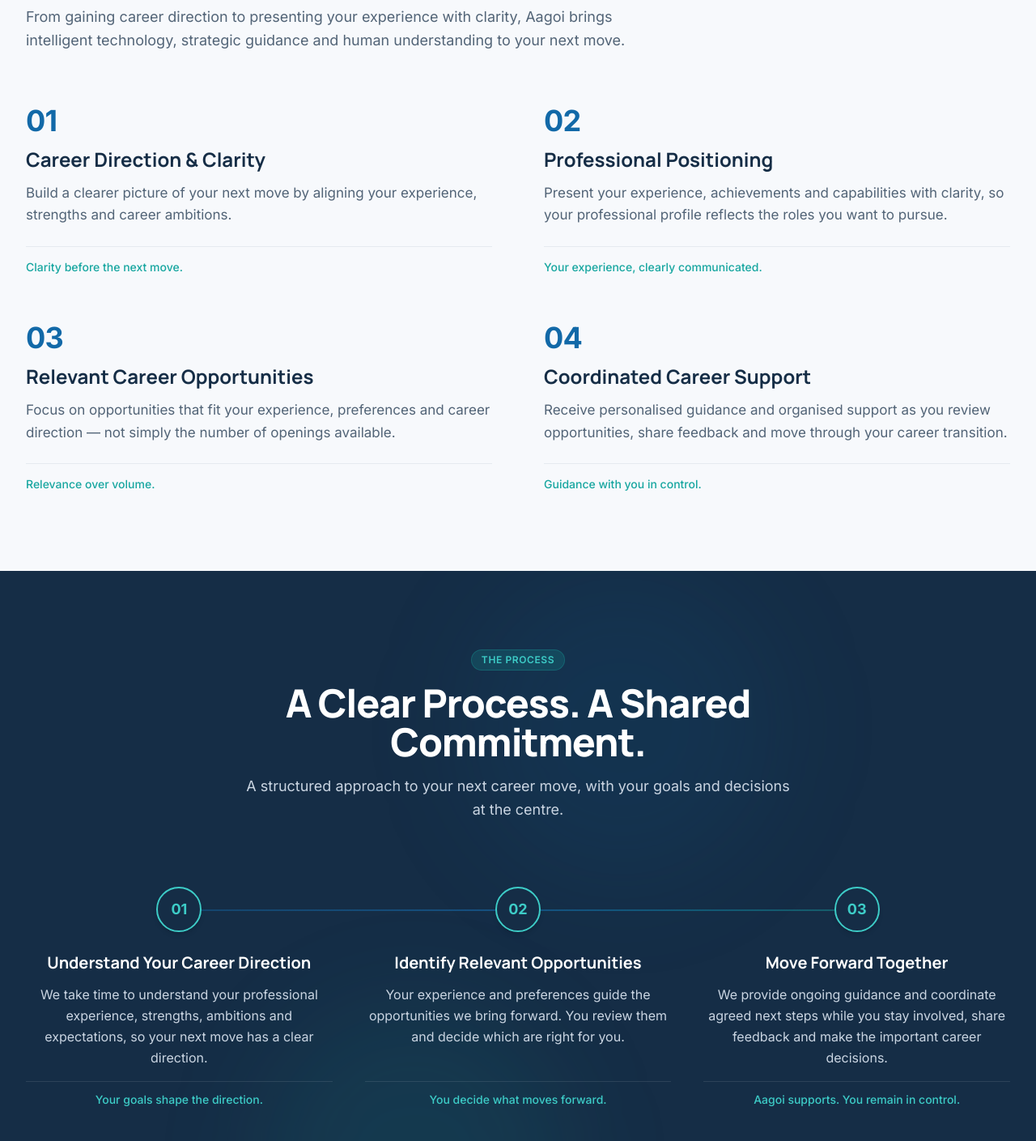
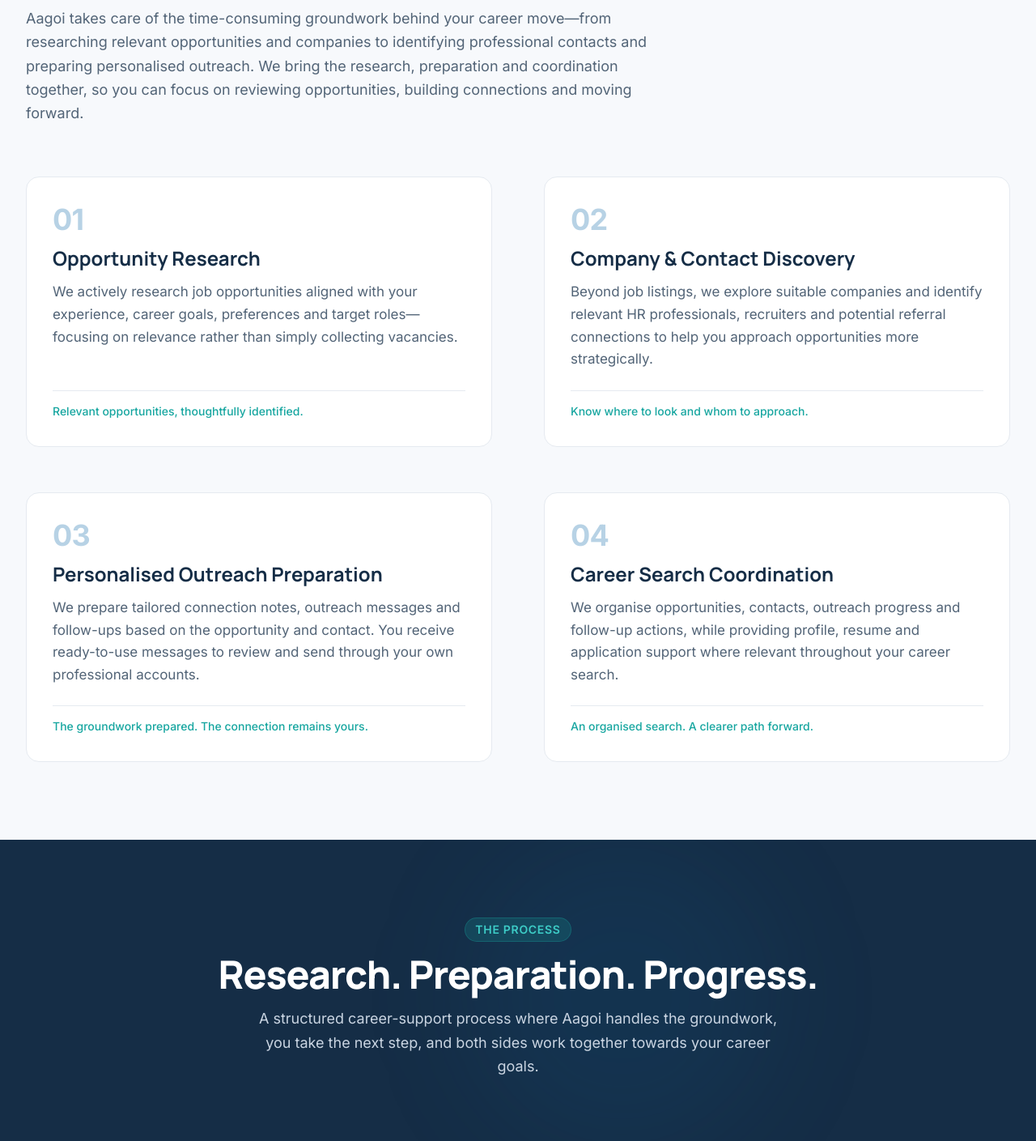
Before and after one commit to skillolite-ahmed/aagoi.website.v1, a React (Vite) app: page / in a window 1280 px wide. Shown: the part 1981-3390 px from the top of the page at 81% size. Built offline with nearby package versions, Linux system fonts and the light colour scheme.

Commit message:
Update Services and Process sections with clearer service descriptions

```diff
--- a/src/components/Approach.tsx
+++ b/src/components/Approach.tsx
@@ -3,72 +3,75 @@ import React from 'react';
 const services = [
   {
     num: '01',
-    title: 'Career Direction & Clarity',
+    title: 'Opportunity Research',
     description:
-      'Build a clearer picture of your next move by aligning your experience, strengths and career ambitions.',
-    note: 'Clarity before the next move.',
+      'We actively research job opportunities aligned with your experience, career goals, preferences and target roles—focusing on relevance rather than simply collecting vacancies.',
+    note: 'Relevant opportunities, thoughtfully identified.',
   },
   {
     num: '02',
-    title: 'Professional Positioning',
+    title: 'Company & Contact Discovery',
     description:
-      'Present your experience, achievements and capabilities with clarity, so your professional profile reflects the roles you want to pursue.',
-    note: 'Your experience, clearly communicated.',
+      'Beyond job listings, we explore suitable companies and identify relevant HR professionals, recruiters and potential referral connections to help you approach opportunities more strategically.',
+    note: 'Know where to look and whom to approach.',
   },
   {
     num: '03',
-    title: 'Relevant Career Opportunities',
+    title: 'Personalised Outreach Preparation',
     description:
-      'Focus on opportunities that fit your experience, preferences and career direction — not simply the number of openings available.',
-    note: 'Relevance over volume.',
+      'We prepare tailored connection notes, outreach messages and follow-ups based on the opportunity and contact. You receive ready-to-use messages to review and send through your own professional accounts.',
+    note: 'The groundwork prepared. The connection remains yours.',
   },
   {
     num: '04',
-    title: 'Coordinated Career Support',
+    title: 'Career Search Coordination',
     description:
-      'Receive personalised guidance and organised support as you review opportunities, share feedback and move through your career transition.',
-    note: 'Guidance with you in control.',
+      'We organise opportunities, contacts, outreach progress and follow-up actions, while providing profile, resume and application support where relevant throughout your career search.',
+    note: 'An organised search. A clearer path forward.',
   },
 ];
 
 export const Approach: React.FC = () => {
   return (
-    <section id="approach" className="py-24 bg-[#F7F9FC] border-t border-[#E5EAF0]">
+    <section id="approach" className="py-16 sm:py-20 lg:py-24 bg-[#F7F9FC] border-t border-[#E5EAF0]">
       <div className="max-w-7xl mx-auto px-4 sm:px-6 lg:px-8">
         {/* Left-aligned Section header */}
-        <div className="max-w-3xl space-y-4 mb-16 text-left">
-          <div className="inline-flex items-center gap-2 px-3 py-1 rounded-full text-xs font-semibold uppercase tracking-wider bg-[#1269A8]/10 text-[#1269A8]">
+        <div className="max-w-3xl space-y-4 mb-10 sm:mb-12 lg:mb-16 text-left">
+          <div className="inline-flex items-center gap-2 px-3 py-1 rounded-full text-sm font-semibold uppercase tracking-wider bg-[#1269A8]/10 text-[#1269A8]">
             Our Services
           </div>
           <h2 className="text-3xl sm:text-4xl lg:text-5xl font-extrabold text-[#152D46] tracking-tight">
-            Support Built Around Your Next Career Move.
+            We Do the Groundwork. You Take the Next Step.
           </h2>
           <p className="text-base sm:text-lg text-[#526477] leading-relaxed">
-            From gaining career direction to presenting your experience with clarity, Aagoi brings intelligent technology, strategic guidance and human understanding to your next move.
+            Aagoi takes care of the time-consuming groundwork behind your career move—from researching relevant opportunities and companies to identifying professional contacts and preparing personalised outreach. We bring the research, preparation and coordination together, so you can focus on reviewing opportunities, building connections and moving forward.
           </p>
         </div>
 
-        {/* 2x2 Editorial Grid */}
-        <div className="grid grid-cols-1 md:grid-cols-2 gap-x-12 gap-y-12 lg:gap-x-16 lg:gap-y-14">
+        {/* 2×2 Editorial Grid */}
+        <div className="grid grid-cols-1 md:grid-cols-2 gap-x-12 gap-y-8 sm:gap-y-10 lg:gap-x-16 lg:gap-y-14">
           {services.map((service) => (
-            <div key={service.num} className="flex flex-col justify-between">
+            <div
+              key={service.num}
+              className="group flex flex-col justify-between bg-white border border-[#E5EAF0] rounded-2xl p-6 sm:p-8 hover:border-[#1269A8]/30 hover:shadow-sm transition-all duration-300"
+            >
               <div>
                 {/* Large Numeral in brand blue */}
-                <div className="text-3xl sm:text-4xl font-extrabold text-[#1269A8] tracking-tight mb-3">
+                <div className="text-3xl sm:text-4xl font-extrabold text-[#1269A8]/30 tracking-tight mb-3 group-hover:text-[#1269A8]/50 transition-colors duration-300">
                   {service.num}
                 </div>
                 {/* Title */}
                 <h3 className="text-xl sm:text-2xl font-bold text-[#152D46] mb-3">
                   {service.title}
                 </h3>
-                {/* Description 16-17px */}
-                <p className="text-base sm:text-[17px] text-[#526477] leading-relaxed mb-6">
+                {/* Description */}
+                <p className="text-base sm:text-[17px] text-[#526477] leading-relaxed mb-5 sm:mb-6">
                   {service.description}
                 </p>
               </div>
-              {/* Note under a hairline */}
+              {/* Supporting note under a hairline */}
               <div className="pt-3 border-t border-[#E5EAF0]">
-                <span className="text-xs sm:text-sm font-medium text-[#17A6A0]">
+                <span className="text-sm font-medium text-[#17A6A0]">
                   {service.note}
                 </span>
               </div>
--- a/src/components/Values.tsx
+++ b/src/components/Values.tsx
@@ -5,28 +5,28 @@ const steps = [
     num: '01',
     title: 'Understand Your Career Direction',
     description:
-      'We take time to understand your professional experience, strengths, ambitions and expectations, so your next move has a clear direction.',
-    detail: 'Your goals shape the direction.',
+      'We learn about your professional experience, strengths, career ambitions, preferred roles, expectations and constraints to establish a clear direction for your search.',
+    detail: 'Your goals shape the search.',
   },
   {
     num: '02',
-    title: 'Identify Relevant Opportunities',
+    title: 'Research & Prepare',
     description:
-      'Your experience and preferences guide the opportunities we bring forward. You review them and decide which are right for you.',
-    detail: 'You decide what moves forward.',
+      'We research relevant job openings and companies, identify potential HR, recruiter and referral contacts, and prepare personalised outreach messages and follow-ups. Opportunities and prepared next steps are organised for your review.',
+    detail: 'We prepare the groundwork. You review what matters.',
   },
   {
     num: '03',
-    title: 'Move Forward Together',
+    title: 'Take the Next Step Together',
     description:
-      'We provide ongoing guidance and coordinate agreed next steps while you stay involved, share feedback and make the important career decisions.',
-    detail: 'Aagoi supports. You remain in control.',
+      'You review opportunities, send prepared messages through your own accounts, engage with contacts, share feedback and take part in agreed next steps. We continue coordinating and supporting your progress as your search evolves.',
+    detail: 'Aagoi handles the groundwork. You remain in control.',
   },
 ];
 
 export const Values: React.FC = () => {
   return (
-    <section id="values" className="py-24 bg-[#152D46] text-white relative overflow-hidden">
+    <section id="values" className="py-16 sm:py-20 lg:py-24 bg-[#152D46] text-white relative overflow-hidden">
       {/* Subtle background ambient glow */}
       <div
         aria-hidden="true"
@@ -39,15 +39,15 @@ export const Values: React.FC = () => {
 
       <div className="max-w-7xl mx-auto px-4 sm:px-6 lg:px-8 relative z-10">
         {/* Section header */}
-        <div className="max-w-3xl mx-auto text-center space-y-4 mb-20">
-          <div className="inline-flex items-center gap-2 px-3 py-1 rounded-full text-xs font-semibold uppercase tracking-wider bg-[#17A6A0]/20 text-[#3DCCC7] border border-[#17A6A0]/30">
+        <div className="max-w-3xl mx-auto text-center space-y-4 mb-10 sm:mb-14 lg:mb-20">
+          <div className="inline-flex items-center gap-2 px-3 py-1 rounded-full text-sm font-semibold uppercase tracking-wider bg-[#17A6A0]/20 text-[#3DCCC7] border border-[#17A6A0]/30">
             The Process
           </div>
           <h2 className="text-3xl sm:text-4xl lg:text-5xl font-extrabold text-white tracking-tight">
-            A Clear Process. A Shared Commitment.
+            Research. Preparation. Progress.
           </h2>
           <p className="text-base sm:text-lg text-slate-300 leading-relaxed max-w-2xl mx-auto">
-            A structured approach to your next career move, with your goals and decisions at the centre.
+            A structured career-support process where Aagoi handles the groundwork, you take the next step, and both sides work together towards your career goals.
           </p>
         </div>
 
@@ -63,7 +63,7 @@ export const Values: React.FC = () => {
             {steps.map((step) => (
               <div key={step.num} className="flex flex-col items-center text-center">
                 {/* Numbered node */}
-                <div className="w-14 h-14 rounded-full bg-[#152D46] border-2 border-[#3DCCC7] text-[#3DCCC7] flex items-center justify-center font-extrabold text-lg mb-6 shadow-md">
+                <div className="w-14 h-14 rounded-full bg-[#152D46] border-2 border-[#3DCCC7] text-[#3DCCC7] flex items-center justify-center font-extrabold text-lg mb-6 shadow-md shrink-0">
                   {step.num}
                 </div>
                 {/* Step title */}
@@ -74,7 +74,7 @@ export const Values: React.FC = () => {
                 <p className="text-sm sm:text-base text-slate-300 leading-relaxed mb-4 flex-1">
                   {step.description}
                 </p>
-                {/* Detail line in sentence case, >= 14px */}
+                {/* Detail line */}
                 <div className="pt-3 border-t border-white/10 w-full text-sm font-medium text-[#3DCCC7]">
                   {step.detail}
                 </div>
@@ -84,11 +84,11 @@ export const Values: React.FC = () => {
         </div>
 
         {/* Mobile & Tablet: Vertical Timeline (< lg) */}
-        <div className="lg:hidden relative pl-8 sm:pl-10 border-l-2 border-[#1269A8]/40 space-y-10 mb-16 ml-3 sm:ml-4">
+        <div className="lg:hidden relative pl-8 sm:pl-10 border-l-2 border-[#1269A8]/40 space-y-8 mb-10 ml-3 sm:ml-4">
           {steps.map((step) => (
             <div key={step.num} className="relative">
               {/* Vertical node marker positioned on the rail */}
-              <div className="absolute -left-[41px] sm:-left-[49px] top-0 w-10 h-10 rounded-full bg-[#152D46] border-2 border-[#3DCCC7] text-[#3DCCC7] flex items-center justify-center font-bold text-sm">
+              <div className="absolute -left-[41px] sm:-left-[49px] top-0 w-10 h-10 rounded-full bg-[#152D46] border-2 border-[#3DCCC7] text-[#3DCCC7] flex items-center justify-center font-bold text-sm shrink-0">
                 {step.num}
               </div>
               <h3 className="text-lg sm:text-xl font-bold text-white mb-2">
@@ -106,7 +106,7 @@ export const Values: React.FC = () => {
 
         {/* Closing note */}
         <div className="text-center">
-          <div className="inline-block bg-white/[0.06] border border-white/15 rounded-2xl px-8 py-5 max-w-2xl backdrop-blur-xs">
+          <div className="inline-block bg-white/[0.06] border border-white/15 rounded-2xl px-6 py-4 sm:px-8 sm:py-5 max-w-2xl backdrop-blur-xs">
             <p className="text-base sm:text-lg font-medium text-slate-200">
               Your career decisions remain yours. Aagoi supports — it does not decide.
             </p>
```
